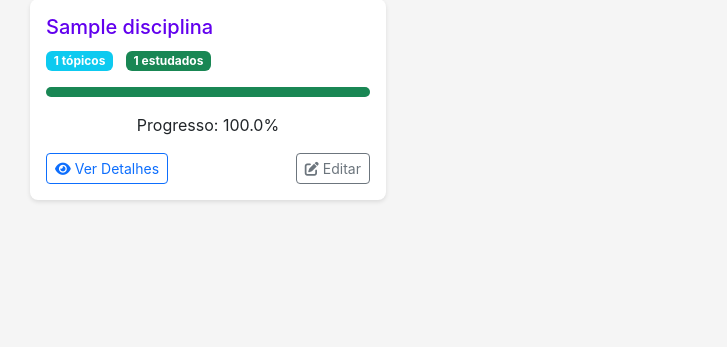
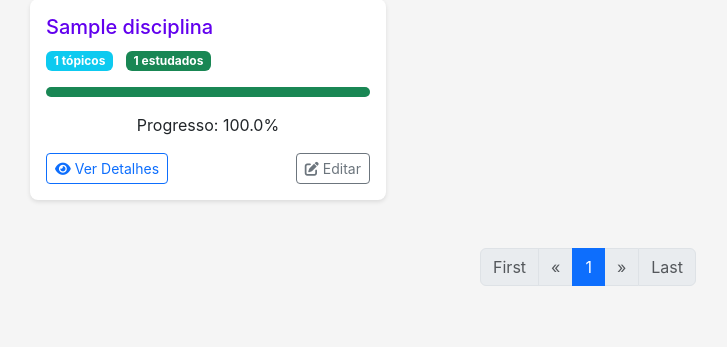
Before and after one commit to ROSS1996/studysys, a Django app: page /disciplinas/ in a window 1280 px wide. Shown: the part 231-578 px from the top of the page, without its empty margins (52-779 px from the left). Run offline with Django 5.2, Linux system fonts and the light colour scheme; tables that the repository leaves empty hold one stand-in row (values such as "Sample post").

Commit message:
Add pagination to disciplina list

```diff
--- a/website/templates/disciplinas/disciplina_list.html
+++ b/website/templates/disciplinas/disciplina_list.html
@@ -1,12 +1,11 @@
 {% extends 'base.html' %}
+{% load pagination_tags %}
 
 {% block content %}
   <div class="container py-4">
     <div class="d-flex justify-content-between align-items-center mb-4">
       <h1 style="color: var(--primary-color);">Disciplinas</h1>
-        <a href="{% url 'disciplina_create' %}" class="btn btn-primary">
-            <i class="fas fa-plus me-2"></i>Nova Disciplina
-        </a>
+      <a href="{% url 'disciplina_create' %}" class="btn btn-primary"><i class="fas fa-plus me-2"></i>Nova Disciplina</a>
     </div>
 
     {% if disciplinas %}
@@ -23,28 +22,68 @@
                   {% endif %}
                 </p>
                 <div class="progress mb-3" style="height: 10px;">
-                                <div class="progress-bar bg-success"
-                                     role="progressbar"
-                                     style="width: {{ disciplina.percentual_estudado }}%"
-                                     aria-valuenow="{{ disciplina.percentual_estudado }}"
-                                     aria-valuemin="0"
-                                     aria-valuemax="100">
-                                </div>
+                  <div class="progress-bar bg-success" role="progressbar" style="width: {{ disciplina.percentual_estudado }}%" aria-valuenow="{{ disciplina.percentual_estudado }}" aria-valuemin="0" aria-valuemax="100"></div>
                 </div>
                 <p class="text-center mb-3">Progresso: {{ disciplina.percentual_estudado }}%</p>
                 <div class="d-flex justify-content-between">
-                                <a href="{% url 'disciplina_detail' disciplina.id %}" class="btn btn-outline-primary btn-sm">
-                                    <i class="fas fa-eye me-1"></i>Ver Detalhes
-                                </a>
-                                <a href="{% url 'disciplina_edit' disciplina.id %}" class="btn btn-outline-secondary btn-sm">
-                                    <i class="fas fa-edit me-1"></i>Editar
-                                </a>
+                  <a href="{% url 'disciplina_detail' disciplina.id %}" class="btn btn-outline-primary btn-sm"><i class="fas fa-eye me-1"></i>Ver Detalhes</a>
+                  <a href="{% url 'disciplina_edit' disciplina.id %}" class="btn btn-outline-secondary btn-sm"><i class="fas fa-edit me-1"></i>Editar</a>
                 </div>
               </div>
             </div>
           </div>
         {% endfor %}
       </div>
+
+      <nav aria-label="Page navigation" class="mt-4">
+        <ul class="pagination justify-content-center">
+          {# Previous page link #}
+          {% if page_obj.has_previous %}
+            <li class="page-item">
+              <a class="page-link" href="?page=1" aria-label="First"><span aria-hidden="true">First</span></a>
+            </li>
+            <li class="page-item">
+              <a class="page-link" href="?page={{ page_obj.previous_page_number }}" aria-label="Previous"><span aria-hidden="true">&laquo;</span></a>
+            </li>
+          {% else %}
+            <li class="page-item disabled">
+              <span class="page-link">First</span>
+            </li>
+            <li class="page-item disabled">
+              <span class="page-link">&laquo;</span>
+            </li>
+          {% endif %}
+          {# Page numbers #}
+          {% for page_num in page_range %}
+            {% if page_num == page_obj.number %}
+              <li class="page-item active">
+                <span class="page-link">{{ page_num }}</span>
+              </li>
+            {% else %}
+              <li class="page-item">
+                <a class="page-link" href="?page={{ page_num }}">{{ page_num }}</a>
+              </li>
+            {% endif %}
+          {% endfor %}
+
+          {# Next page link #}
+          {% if page_obj.has_next %}
+            <li class="page-item">
+              <a class="page-link" href="?page={{ page_obj.next_page_number }}" aria-label="Next"><span aria-hidden="true">&raquo;</span></a>
+            </li>
+            <li class="page-item">
+              <a class="page-link" href="?page={{ page_obj.paginator.num_pages }}" aria-label="Last"><span aria-hidden="true">Last</span></a>
+            </li>
+          {% else %}
+            <li class="page-item disabled">
+              <span class="page-link">&raquo;</span>
+            </li>
+            <li class="page-item disabled">
+              <span class="page-link">Last</span>
+            </li>
+          {% endif %}
+        </ul>
+      </nav>
     {% else %}
       <div class="alert alert-info">
         <i class="fas fa-info-circle me-2"></i>Nenhuma disciplina cadastrada. Comece criando uma nova disciplina!
--- a/website/views.py
+++ b/website/views.py
@@ -139,21 +139,30 @@ class DisciplinaListView(ListView):
     model = Disciplina
     template_name = 'disciplinas/disciplina_list.html'
     context_object_name = 'disciplinas'
+    paginate_by = 9  # 9 items per page as requested
 
     def get_queryset(self):
+        # Your existing queryset logic here
         return (Disciplina.objects
                 .annotate(
                     total_topicos=Count('topico'),
-                    topicos_estudados=Count('topico',
-                        filter=Q(topico__data_estudo__isnull=False)),
+                    topicos_estudados=Count('topico', filter=Q(topico__data_estudo__isnull=False)),
                     percentual_estudado=Coalesce(
-                        100.0 * Count('topico',
-                            filter=Q(topico__data_estudo__isnull=False)) /
-                        Count('topico'),
+                        100.0 * Count('topico', filter=Q(topico__data_estudo__isnull=False)) / Count('topico'),
                         0.0
                     )
                 )
                 .all())
+
+    def get_context_data(self, **kwargs):
+        context = super().get_context_data(**kwargs)
+        paginator = context['paginator']
+        page_obj = context['page_obj']
+
+        # Generate a range of pages to display in pagination
+        context['page_range'] = paginator.get_elided_page_range(number=page_obj.number, on_each_side=2, on_ends=1)
+
+        return context
 
 
 class DisciplinaDetailView(DetailView):
```
Lines whose indentation alone changed are shown as unchanged.
